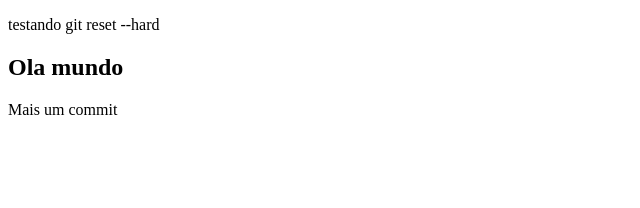
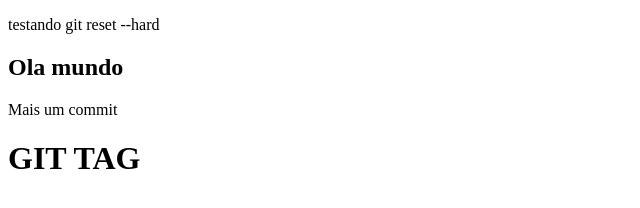
Before and after one commit to Tyago404/curso_git_1, a plain HTML site: page index.html in a window 1280 px wide. Shown: the whole page, without its empty margins (0-640 px from the left). Drawn offline with Linux system fonts and the light colour scheme.

Commit message:
Testando git tag

```diff
--- a/index.html
+++ b/index.html
@@ -9,5 +9,7 @@
     <p>testando git reset --hard</p>
     <h2>Ola mundo</h2>
     <p>Mais um commit</p>
+
+    <h1>GIT TAG</h1>
 </body>
 </html>
```
